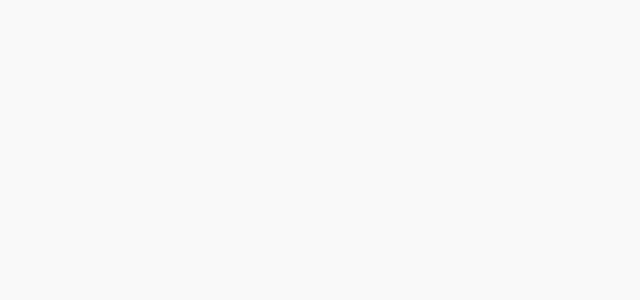
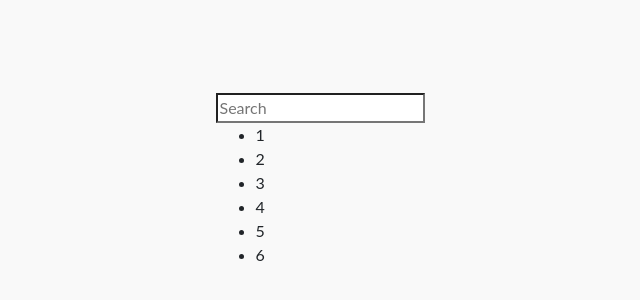
Before and after one commit to DevRik99/pokeapi-vue-nuxt, a Nuxt app: page /list in a window 1280 px wide. Shown: the part 212-512 px from the top of the page, without its empty margins (320-960 px from the left). Built offline with nearby package versions, Linux system fonts and the light colour scheme.

Commit message:
Estructura inicial de la pagina de list

```diff
--- a/pages/list.vue
+++ b/pages/list.vue
@@ -1,9 +1,36 @@
 <template>
-  <div class="main-container"></div>
+  <div class="main-container">
+    <form class="form-list" @submit.prevent="searchPokemon">
+      <input
+        type="search"
+        placeholder="Search"
+        class="list-input"
+        v-model.trim="search"
+      />
+
+      <ul class="list-container">
+        <li class="list-item">1</li>
+        <li class="list-item">2</li>
+        <li class="list-item">3</li>
+        <li class="list-item">4</li>
+        <li class="list-item">5</li>
+        <li class="list-item">6</li>
+      </ul>
+    </form>
+  </div>
 </template>
 
 <script>
-export default {}
+export default {
+  data() {
+    return {
+      search: '',
+    }
+  },
+  methods: {
+    async searchPokemon() {},
+  },
+}
 </script>
 
 <style lang="scss" scoped></style>
```
